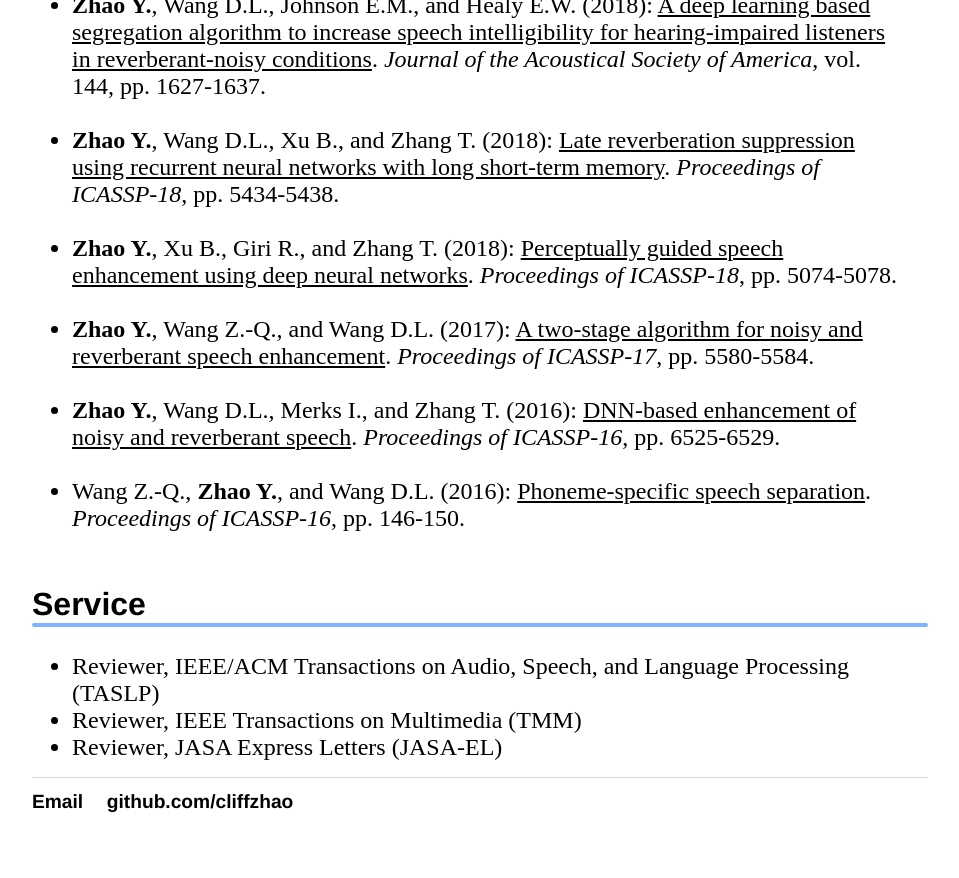
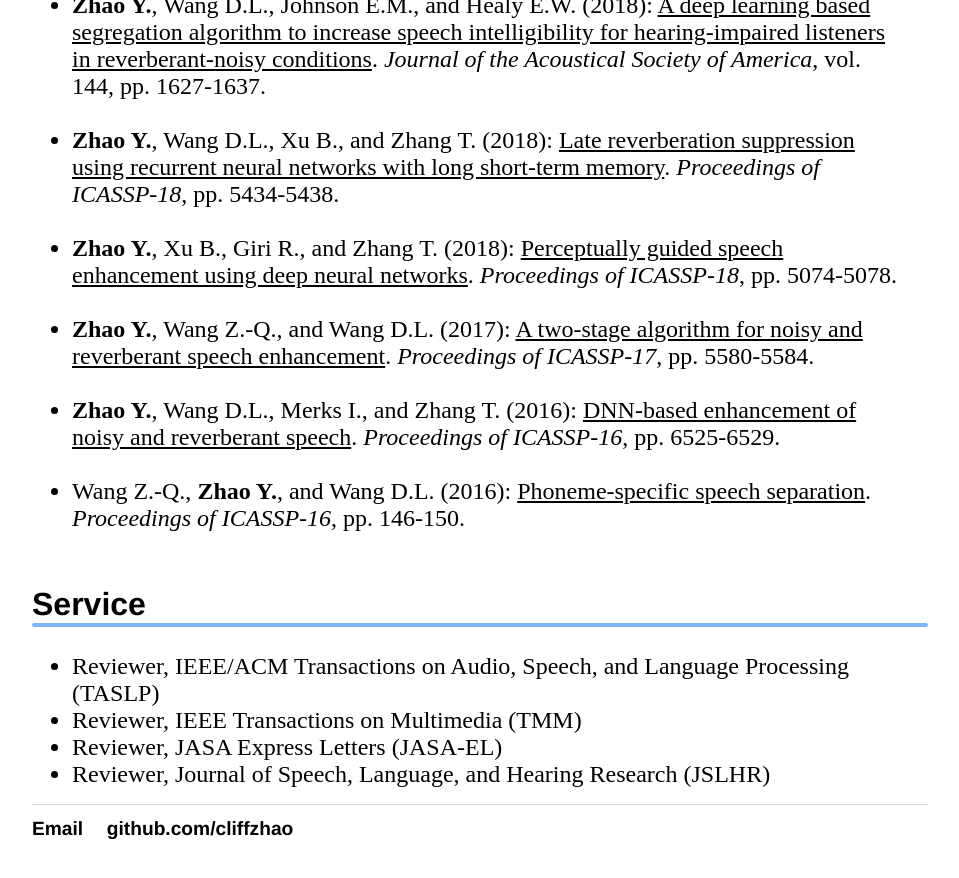
Before and after one commit to cliffzhao/cliffzhao.github.io, a Jekyll site: the page built from index.html, in a window 1280 px wide and 900 px high, scrolled down 1467 px. Shown: the top 878 px of the window, without its empty margins (160-1119 px from the left). Built offline with Jekyll 4.4.1, drawn with Linux system fonts in a browser that asks for light colours.

Commit message:
Update index.html

```diff
--- a/index.html
+++ b/index.html
@@ -127,6 +127,8 @@
 
     <li>Reviewer, JASA Express Letters (JASA-EL)
     </li>
+
+    <li>Reviewer, Journal of Speech, Language, and Hearing Research (JSLHR)
     </ul>
 
 </div><!-- /.blurb -->
```
